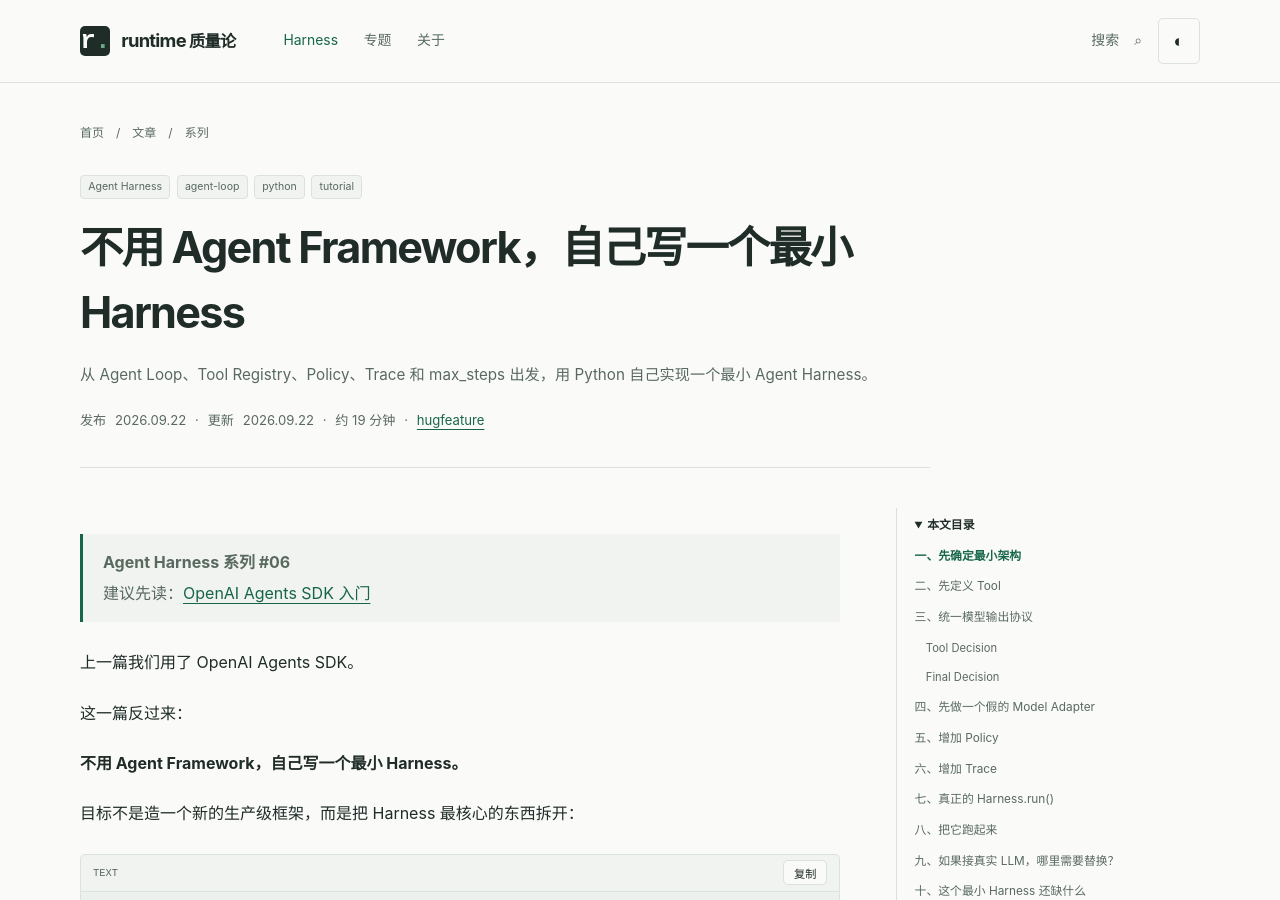
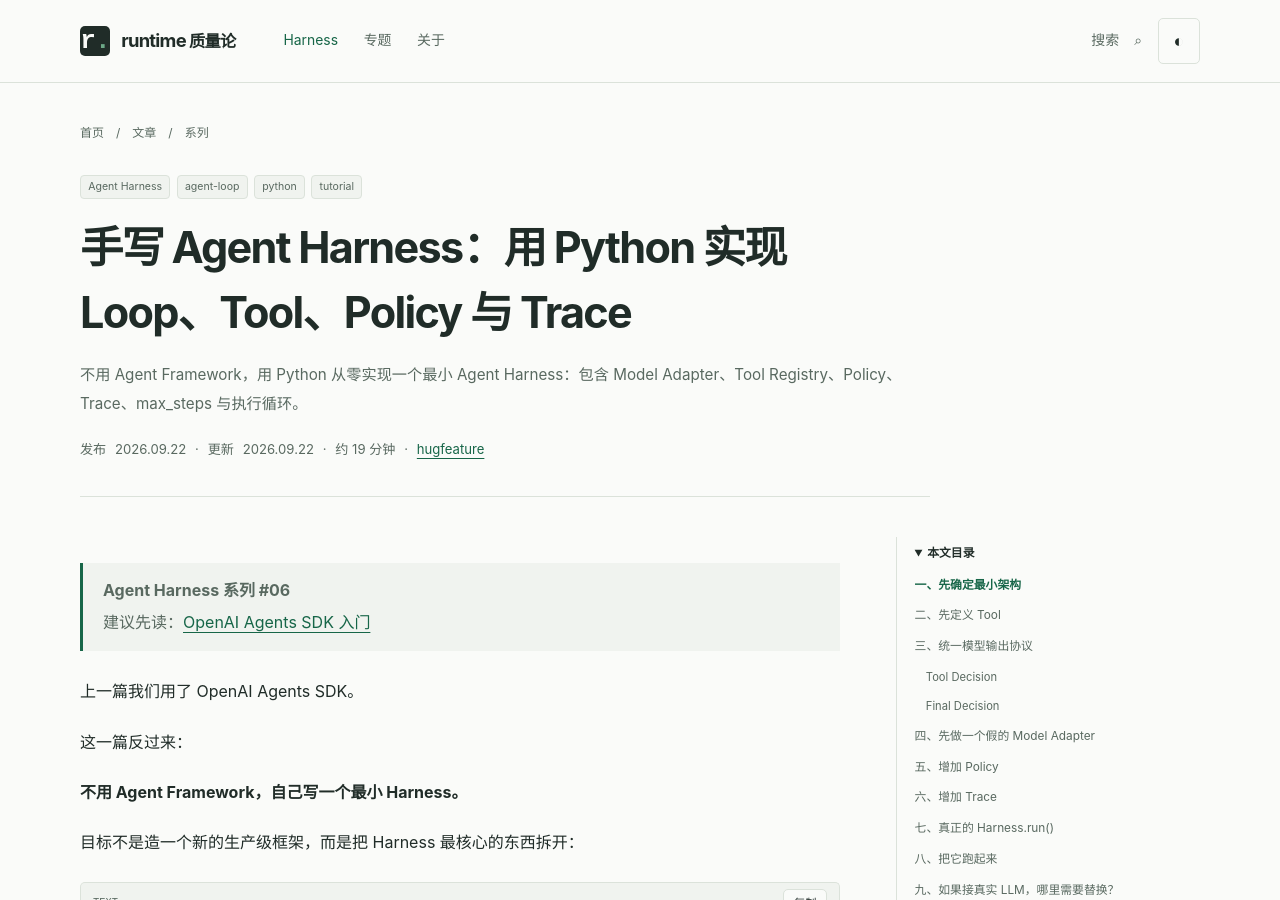
Before and after one commit to hugfeature/hugfeature.github.io, a Jekyll site: the page built from _posts/2026-09-22-build-minimal-agent-harness.md, in a window 1280 px wide and 900 px high. Built offline with Jekyll 4.4.1, drawn with Linux system fonts in a browser that asks for light colours; some of the changed text lies outside the part shown.

Commit message:
Optimize search title and description

```diff
--- a/_posts/2026-09-22-build-minimal-agent-harness.md
+++ b/_posts/2026-09-22-build-minimal-agent-harness.md
@@ -1,10 +1,10 @@
 ---
 layout: post
-title: "不用 Agent Framework，自己写一个最小 Harness"
+title: "手写 Agent Harness：用 Python 实现 Loop、Tool、Policy 与 Trace"
 date: 2026-09-22 16:20:00 +0800
 categories: [Agent-Harness, Tutorial]
 permalink: /harness/build-minimal-agent-harness/
-description: "从 Agent Loop、Tool Registry、Policy、Trace 和 max_steps 出发，用 Python 自己实现一个最小 Agent Harness。"
+description: "不用 Agent Framework，用 Python 从零实现一个最小 Agent Harness：包含 Model Adapter、Tool Registry、Policy、Trace、max_steps 与执行循环。"
 tags: ["agent-harness", "agent-loop", "python", "tutorial"]
 series: agent-harness
 series_order: 6
```
